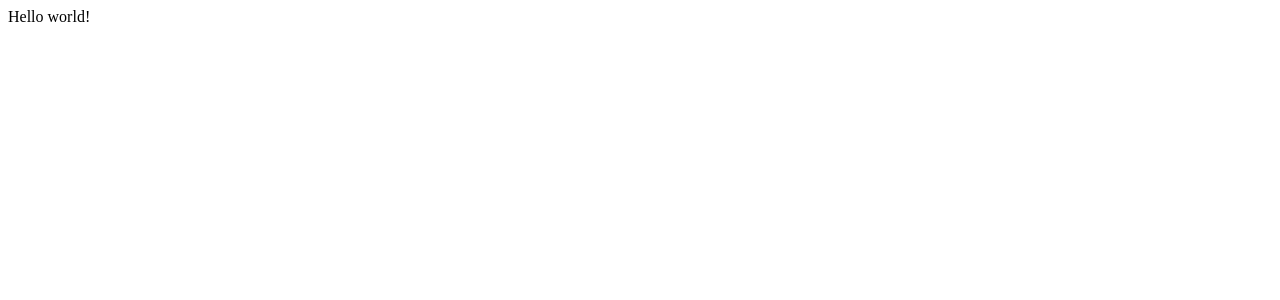
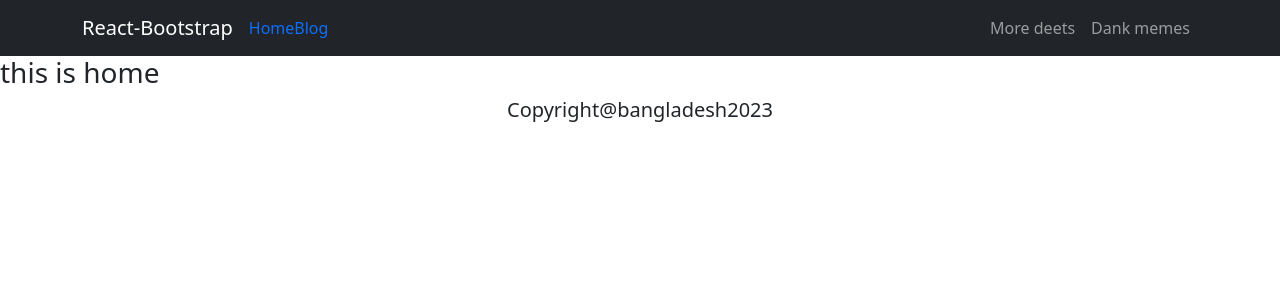
Before and after one commit to sourov-hossain1/Deshi-food-client, a React (Vite) app: page / in a window 1280 px wide. Shown: the top 300 px of the page. Built offline with nearby package versions, Linux system fonts and the light colour scheme.

Commit message:
navbar addeded

```diff
--- a/package.json
+++ b/package.json
@@ -10,10 +10,12 @@
     "preview": "vite preview"
   },
   "dependencies": {
+    "bootstrap": "^5.2.3",
     "firebase": "^9.21.0",
     "localforage": "^1.10.0",
     "match-sorter": "^6.3.1",
     "react": "^18.2.0",
+    "react-bootstrap": "^2.7.4",
     "react-dom": "^18.2.0",
     "react-router-dom": "^6.11.0",
     "sort-by": "^1.2.0"
--- /dev/null
+++ b/src/components/Home/Home.jsx
@@ -0,0 +1,11 @@
+import React from 'react';
+
+const Home = () => {
+    return (
+        <div>
+            <h3>this is home</h3>
+        </div>
+    );
+};
+
+export default Home;
--- /dev/null
+++ b/src/components/Main/Main.jsx
@@ -0,0 +1,16 @@
+import React from 'react';
+import { Outlet } from 'react-router-dom';
+import Footer from '../Shared/Footer/Footer';
+import Navbarmy from '../Shared/Navbar/Navbarmy';
+
+const Main = () => {
+    return (
+        <div>
+            <Navbarmy></Navbarmy>
+            <Outlet></Outlet>
+            <Footer></Footer>
+        </div>
+    );
+};
+
+export default Main;
--- /dev/null
+++ b/src/components/Shared/Footer/Footer.jsx
@@ -0,0 +1,11 @@
+import React from 'react';
+
+const Footer = () => {
+    return (
+        <div>
+            <h5 className='text-center'>Copyright@bangladesh2023</h5>
+        </div>
+    );
+};
+
+export default Footer;
--- /dev/null
+++ b/src/components/Shared/Navbar/Blog.jsx
@@ -0,0 +1,11 @@
+import React from 'react';
+
+const Blog = () => {
+    return (
+        <div>
+            <h2>this is blog</h2>
+        </div>
+    );
+};
+
+export default Blog;
--- /dev/null
+++ b/src/components/Shared/Navbar/Navbarmy.jsx
@@ -0,0 +1,29 @@
+
+import React from 'react';
+import { Container, Nav, NavDropdown, Navbar } from 'react-bootstrap';
+import { Link } from 'react-router-dom';
+
+const Navbarmy = () => {
+  return (
+    <Navbar collapseOnSelect expand="lg" bg="dark" variant="dark">
+      <Container>
+        <Navbar.Brand >React-Bootstrap</Navbar.Brand>
+        <Navbar.Toggle aria-controls="responsive-navbar-nav" />
+        <Navbar.Collapse id="responsive-navbar-nav">
+          <Nav className="me-auto">
+            <Link to="/" className='text-decoration-none'>Home</Link>
+            <Link to="/blog" className='text-decoration-none'>Blog</Link>
+          </Nav>
+          <Nav>
+            <Nav.Link href="#deets">More deets</Nav.Link>
+            <Nav.Link eventKey={2} href="#memes">
+              Dank memes
+            </Nav.Link>
+          </Nav>
+        </Navbar.Collapse>
+      </Container>
+    </Navbar>
+  );
+};
+
+export default Navbarmy;
```
Also changed, not shown: src/main.jsx (+4 -11 lines), src/routes/Routes.jsx (added, +27 -0 lines), 1 other file (tests, documents, lock files or other folders).
